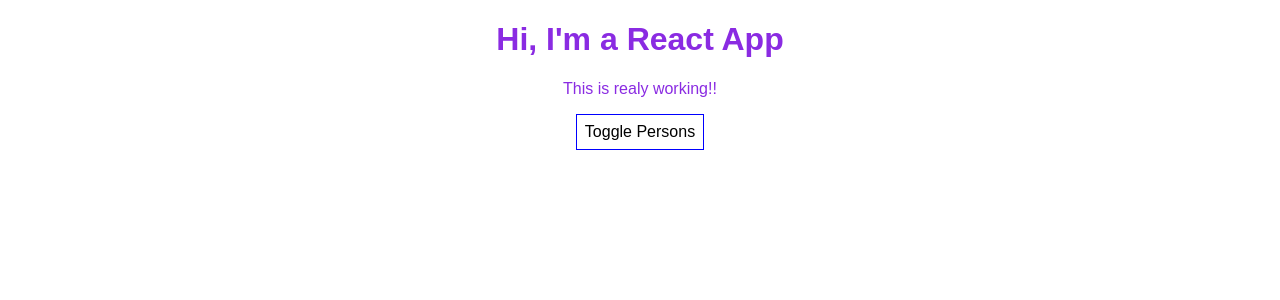
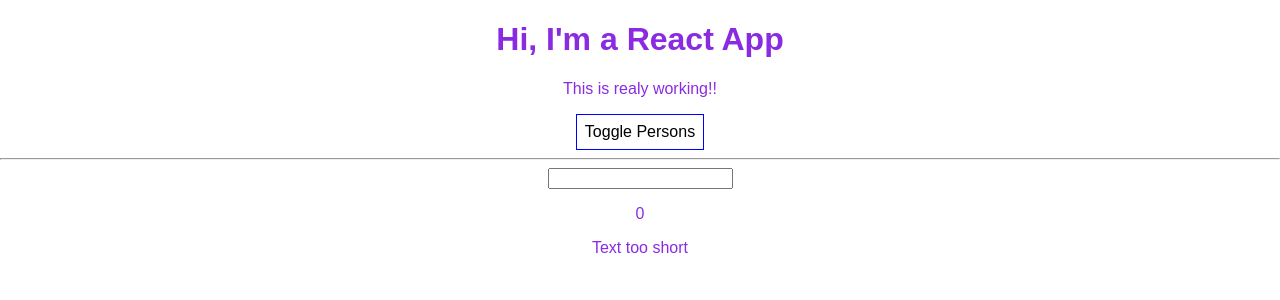
Before and after one commit to adiSchreiber/ReactProject, a React (Create React App) app in the folder newproject/: page / in a window 1280 px wide. Shown: the top 300 px of the page. Built offline with nearby package versions, Linux system fonts and the light colour scheme.

Commit message:
exercise 62

```diff
--- a/newproject/src/App.js
+++ b/newproject/src/App.js
@@ -2,7 +2,8 @@ import React, {Component, useState} from 'react';
 import ReactDOM from 'react';
 import './App.css';
 import Person from './Person/Person';
-
+import Validation from './ValidationComponent/Validation'
+import Char from './Char/Char';
 class App extends Component{
 state={
      persons:[
@@ -11,7 +12,8 @@ state={
       {id:"0105",name:"Inbar", age:"17"}
     ],
     otherState:'some other value',
-    showPersons : false
+    showPersons : false,
+    userInput:""
   }
 
  nameChangeHandler = (event, id)=>{
@@ -45,7 +47,22 @@ togglePersonsHandler = () =>{
   const doesShow = this.state.showPersons;
   this.setState({showPersons:!doesShow});
 }
+inputChangeHandler= (event)=>{
+  this.setState({userInput:event.target.value});
+}
+deleteCharHandler =(index)=>{
+  const text = this.state.userInput.split('');
+  text.split(index,1);
+  const updateText = text.join('');
+  this.setState({userInput:updateText});
+}
 render(){
+  const charList = this.state.userInput.split('').map((ch, index)=>{
+    return <Char
+    character = {ch}
+    key={index}
+    clicked = {()=>this.deleteCharHandler(index)} />;
+  });
   let persons = null;
   if(this.state.showPersons){
 persons=(
@@ -69,6 +86,14 @@ persons=(
         style={this.buttonStyle}
          onClick={this.togglePersonsHandler}>Toggle Persons</button>
         {persons}
+        <hr></hr>
+        <input
+          type ="text"
+          onChange={this.inputChangeHandler}
+          value={this.state.userInput}/>
+          <p>{this.state.userInput.length}</p>
+          <Validation inputLength = {this.state.userInput.length}></Validation>
+          {charList}
       </div>
     );
 
--- /dev/null
+++ b/newproject/src/Char/Char.js
@@ -0,0 +1,17 @@
+import React from 'react';
+const char = (props) => {
+    const style={
+        disply:'inline-block',
+        padding: '16px',
+        margin:'16px',
+        border: '1px solid pink',
+        textAlign:'center'
+    };
+    return(
+        <div style ={style}>
+            {props.character}
+        </div>
+
+    );
+};
+export default char;
--- /dev/null
+++ b/newproject/src/ValidationComponent/Validation.js
@@ -0,0 +1,14 @@
+import React from 'react';
+
+const validation = (props) => {
+    let validationMessege = 'Text long enough';
+    if (props.inputLength<=5){
+        validationMessege = 'Text too short';
+    }
+        return(
+            <div>
+                <p>{validationMessege}</p>
+            </div>
+        );
+};
+export default validation;
```
Also changed, not shown: 2 other files (tests, documents, lock files or other folders).
